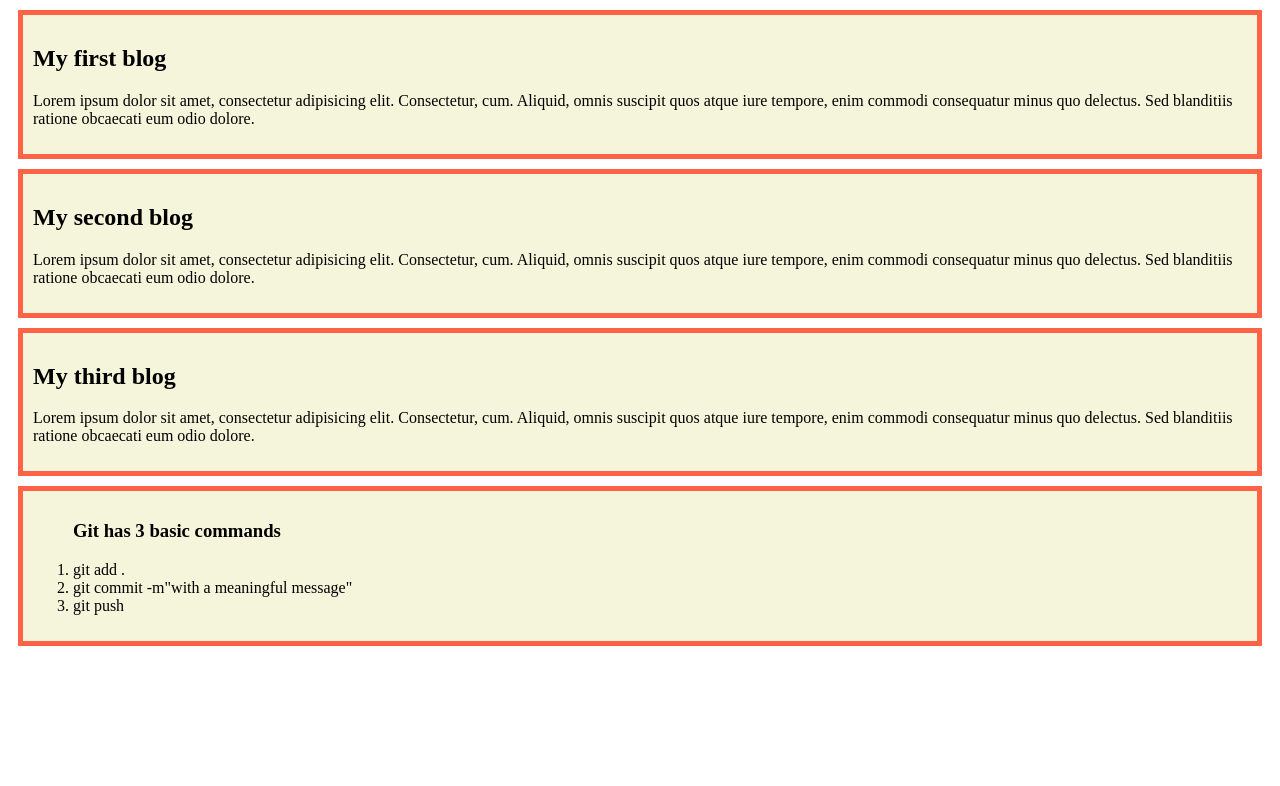
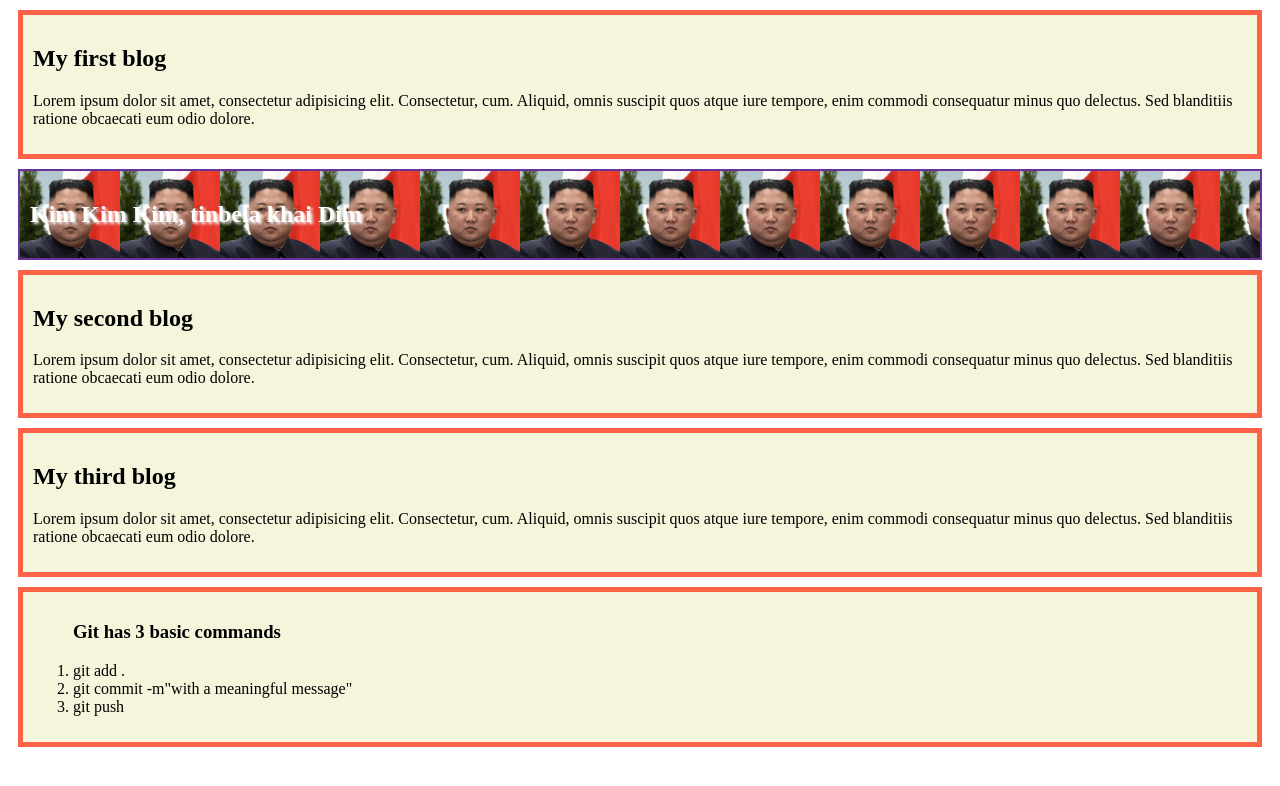
Before and after one commit to SheikhAzizDotCom/github-repo-practice-recap, a plain HTML site: page index.html in a window 1280 px wide. Drawn offline with Linux system fonts and the light colour scheme.

Commit message:
added Kim's image and a new block

```diff
--- a/index.html
+++ b/index.html
@@ -11,6 +11,12 @@
         <h2>My first blog</h2>
         <p>Lorem ipsum dolor sit amet, consectetur adipisicing elit. Consectetur, cum. Aliquid, omnis suscipit quos atque iure tempore, enim commodi consequatur minus quo delectus. Sed blanditiis ratione obcaecati eum odio dolore.</p>
     </div>
+
+    <div class="kim-img">
+        <h2 style="color: white; text-shadow: 2px 2px 3px;">Kim Kim Kim, tinbela khai Dim</h2>
+        <!-- <img src="images/Kim.jpg" alt=""> -->
+    </div>
+
     <div class="blog">
         <h2>My second blog</h2>
         <p>Lorem ipsum dolor sit amet, consectetur adipisicing elit. Consectetur, cum. Aliquid, omnis suscipit quos atque iure tempore, enim commodi consequatur minus quo delectus. Sed blanditiis ratione obcaecati eum odio dolore.</p>
--- a/styles/blog.css
+++ b/styles/blog.css
@@ -4,3 +4,12 @@
     padding: 10px;
     margin: 10px;
 }
+
+.kim-img{
+    background-image: url(/images/Kim.jpg);
+    background-size: 100px;
+    border: 2px solid rebeccapurple;
+    margin: 10px;
+    padding: 10px;
+    /* background-image: cover ; */
+}
```
